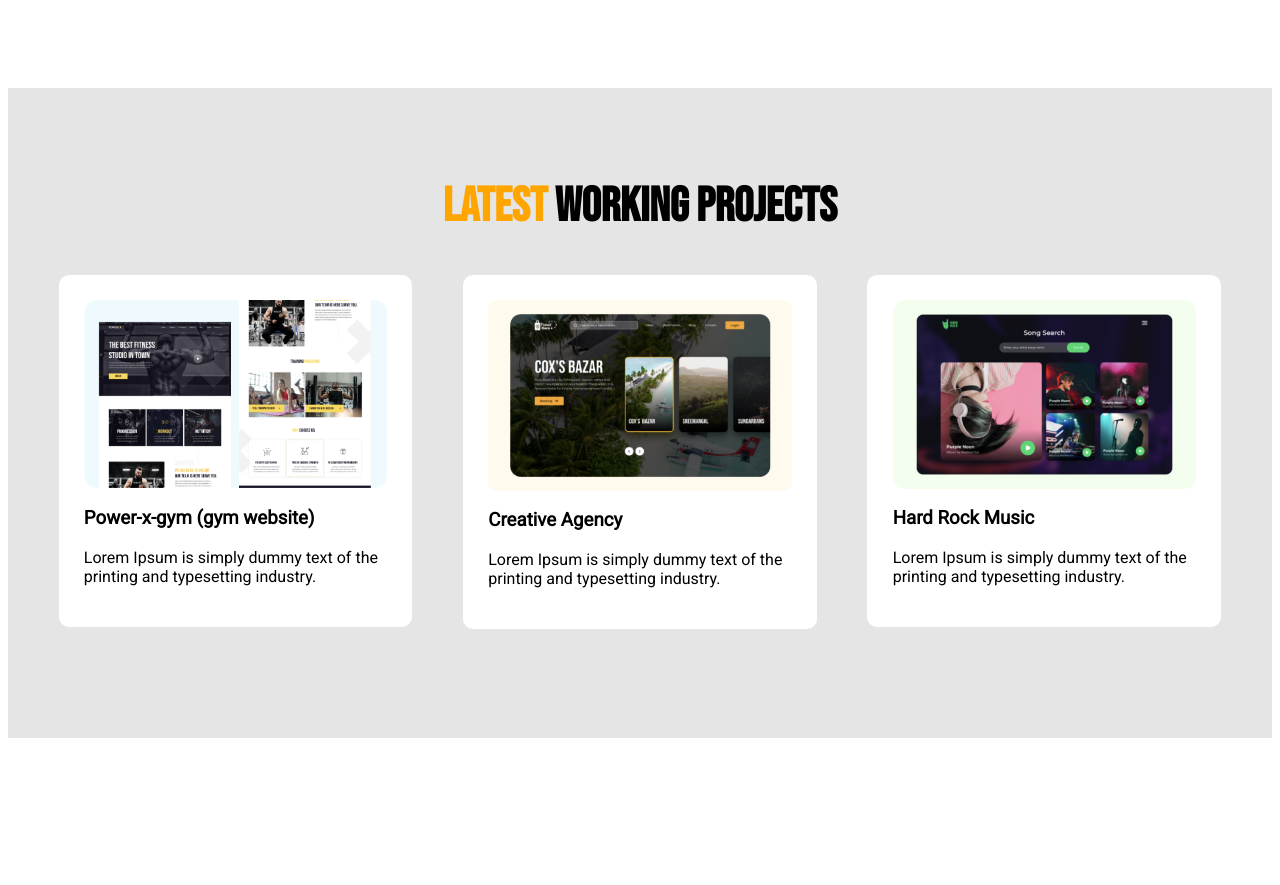
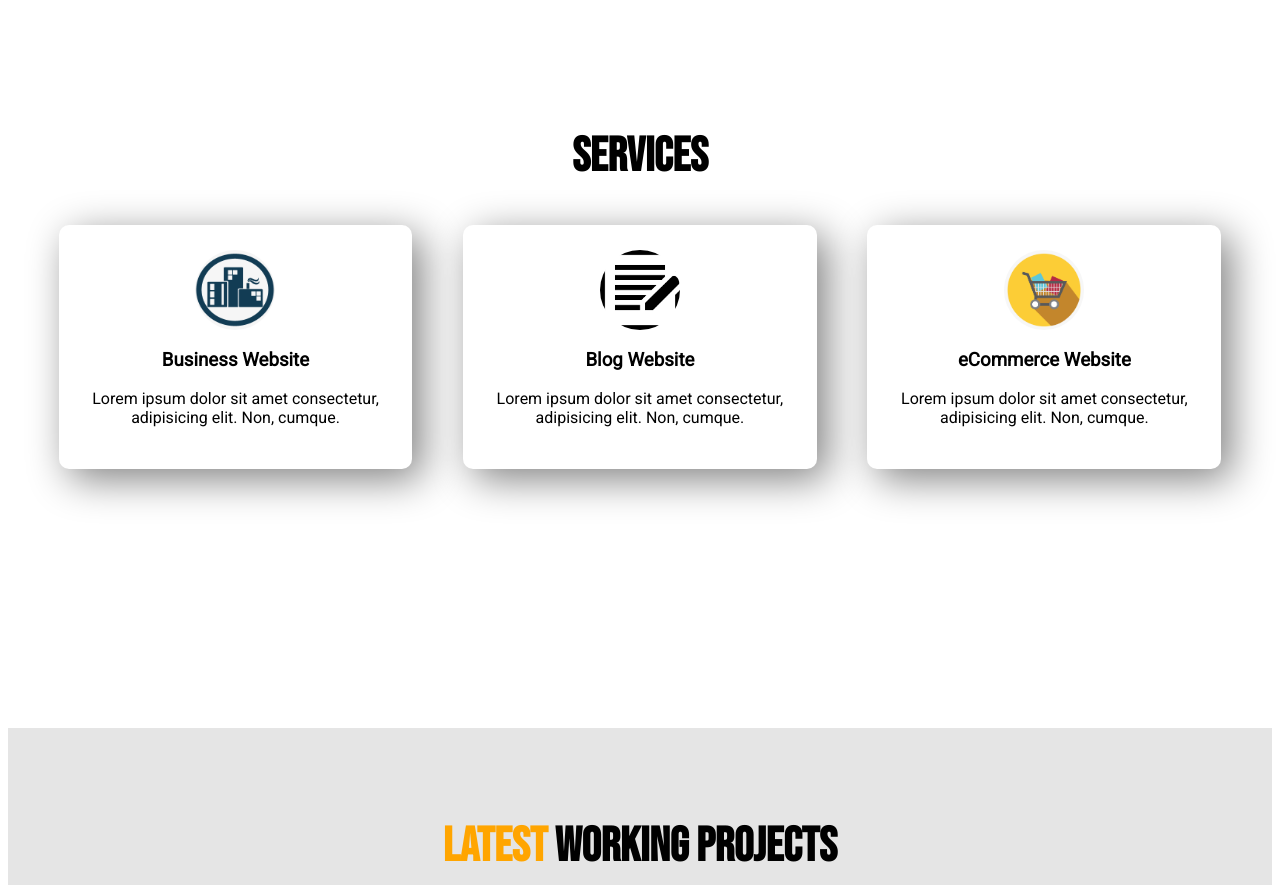
Before and after one commit to jahid-opu/personal-website, a plain HTML site: page index.html in a window 1280 px wide. Shown: the part 1220-2105 px from the top of the page. Drawn offline with Linux system fonts and the light colour scheme.

Commit message:
complete the final task

```diff
--- a/index.html
+++ b/index.html
@@ -9,6 +9,9 @@
 <link href="https://fonts.googleapis.com/css2?family=Bebas+Neue&family=Roboto:wght@300;400&display=swap" rel="stylesheet">
 </head>
 <body>
+
+    <!-- Top Banner Section -->
+
     <section class="top-banner">
         <div class="half-width">
             <h1 class="hero-text">Hello, I'm  </h1>
@@ -21,6 +24,7 @@
         </div>
     </section>
 
+    <!-- About Section -->
     <section class="about-section">
         <div class="half-width">
             <img src="images/opu2.png" alt="">
@@ -31,6 +35,32 @@
             <a href="https://www.linkedin.com/in/jahidul-islam-a674881b3/" class="link-button">Download CV</a>
         </div>
     </section>
+
+
+<!-- Services section -->
+    <section class="services-section">
+        <h2>Services</h2>
+        <div class="col_1_of_3">
+            <img src="images/business.jpg" alt="">
+            <h3>Business Website</h3>
+            <p>Lorem ipsum dolor sit amet consectetur, adipisicing elit. Non, cumque.</p>
+        </div>
+
+        <div class="col_1_of_3">
+            <img src="images/blog.png" alt="">
+            <h3>Blog Website</h3>
+            <p>Lorem ipsum dolor sit amet consectetur, adipisicing elit. Non, cumque.</p>
+        </div>
+
+        <div class="col_1_of_3">
+            <img src="images/ecommerce.png" alt="">
+            <h3>eCommerce Website</h3>
+            <p>Lorem ipsum dolor sit amet consectetur, adipisicing elit. Non, cumque.</p>
+        </div>
+    </section>
+
+
+<!-- Projects Section -->
     <section class="project-section">
         <h2><span class="orange-highlight">LATEST </span>WORKING PROJECTS</h2>
         <div class="col_1_of_3">
@@ -52,6 +82,7 @@
         </div>
     </section>
 
+    <!-- Inquiry/contact section -->
     <section class="inquiry-section">
         <div class="inquiry-col">
             <div class="half-width">
--- a/style.css
+++ b/style.css
@@ -45,6 +45,9 @@ section.top-banner {
 .top-banner p{
     margin-bottom: 50px;
 }
+
+/* About section */
+/* ============== */
 .about-section img {
     width: 80%;
 }
@@ -54,6 +57,9 @@ section.top-banner {
 .about-section h2{
     margin-bottom: 0;
 }
+
+/* Project section */
+/* ============== */
 .project-section{
     background-color: #E5E5E5;
     padding-top: 50px;
@@ -83,6 +89,9 @@ section.top-banner {
     display: block;
     color: black;
 }
+
+/* Contact section */
+/* ============== */
 .inquiry-section{
     padding-left: 20%;
     padding-right: 20%;
@@ -115,3 +124,24 @@ section.top-banner {
 .inquiry-col h2{
     margin-top: 60px;
 }
+
+/* Services section */
+/* ============== */
+.services-section img{
+    width:80px;
+    height: 80px;
+    border-radius: 50%;
+}
+.services-section h2 {
+    text-align: center;
+}
+.services-section h3{
+    text-align: center;
+}
+.services-section p{
+    text-align: center;
+}
+
+.services-section .col_1_of_3{
+    box-shadow: 10px 10px 40px gray;
+}
```
Also changed, not shown: images/blog.png (added), images/business.jpg (added), images/ecommerce.png (added).
